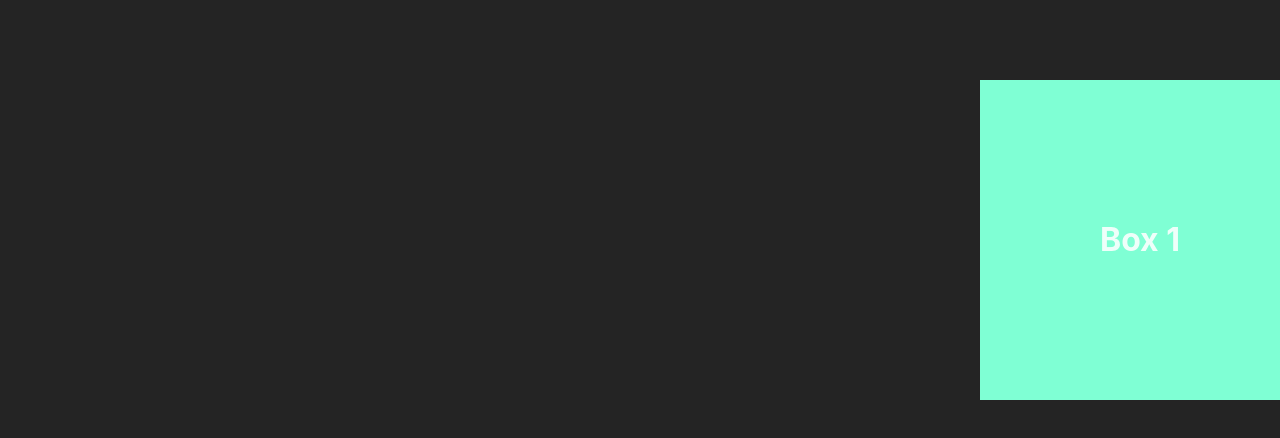
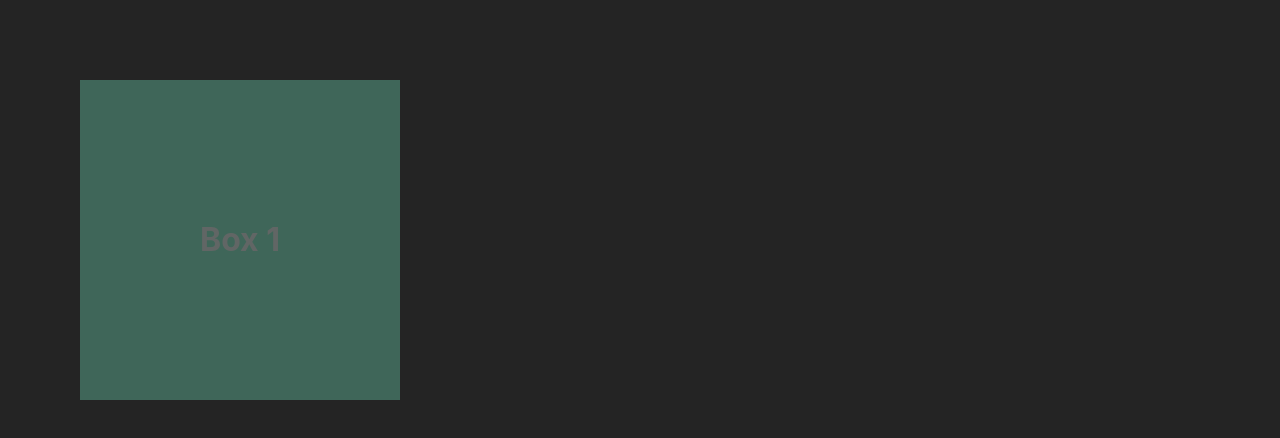
Before and after one commit to HIRWA13/Framer-Playground, a React (Vite) app: page / in a window 1280 px wide. Shown: the top 438 px of the page. Built offline with nearby package versions, Linux system fonts and the light colour scheme.

Commit message:
feat: rotating animation

```diff
--- a/src/App.css
+++ b/src/App.css
@@ -20,4 +20,5 @@
   flex-direction: column;
   align-items: center;
   justify-content: center;
+  cursor: pointer;
 }
--- a/src/components/Box1/Box1.jsx
+++ b/src/components/Box1/Box1.jsx
@@ -1,15 +1,30 @@
+import { useState } from "react";
 import { motion } from "framer-motion"
 
 export default function Box1() {
+    const [isAnimating, setIsAnimating] = useState(false)
+
   return (
     <div className="box-container">
-        <motion.div className="box1"
-                    animate={{
-                        x: "900px"
-                     }}
-        >
-            <h1>Box 1</h1>
-        </motion.div>
+      <motion.div
+        className="box1"
+        animate={{
+          x: isAnimating ? 900 : 0,
+          opacity: isAnimating ? 1 : 0.3,
+          rotate: isAnimating ? 360 : 0
+        }}
+        initial={{
+          opacity: 0.3,
+        }}
+        transition={{
+          type: "spring",
+          stiffness: 60,
+          //damping: 200// controls the speed of the transition
+        }}
+        onClick={() => setIsAnimating(!isAnimating)}
+      >
+        <h1>Box 1</h1>
+      </motion.div>
     </div>
-  )
+  );
 }
```
